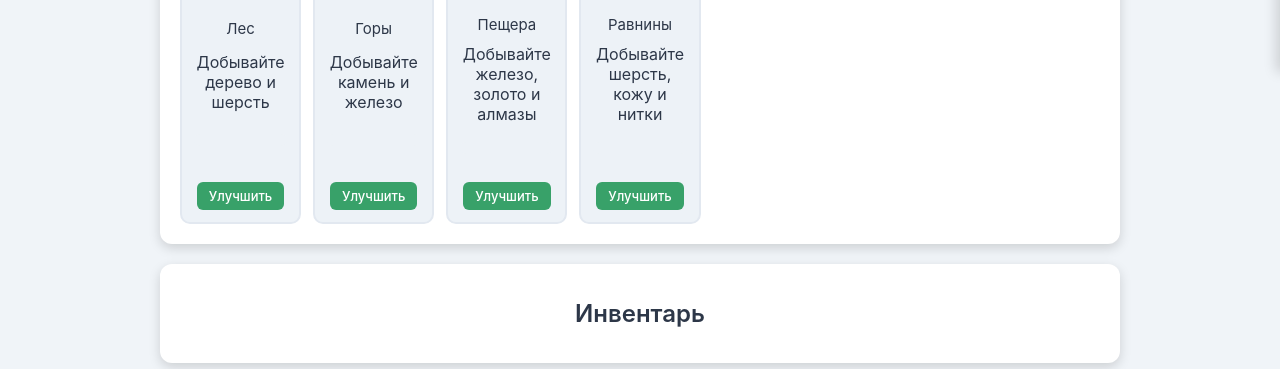
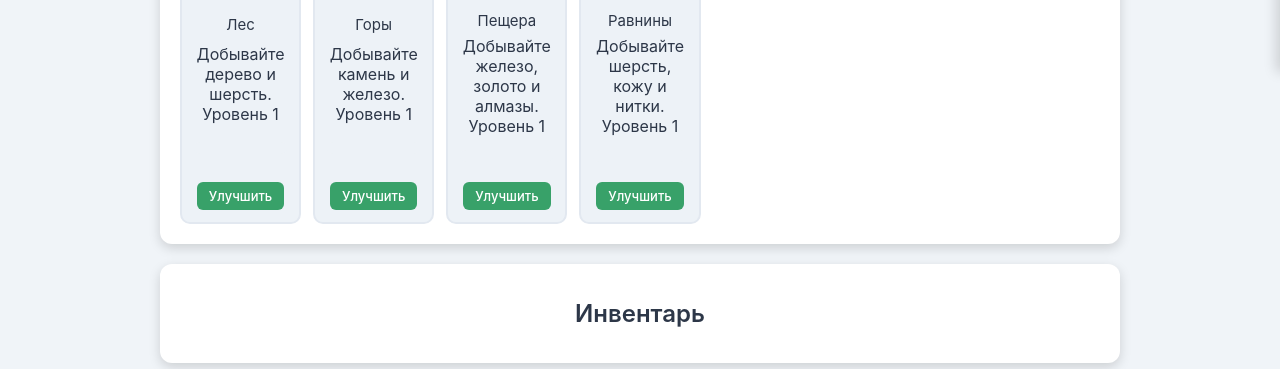
Before and after one commit to koctz34/Craft-Master, a plain HTML site: page index.html in a window 1280 px wide. Shown: the part 728-1097 px from the top of the page. Drawn offline with Linux system fonts and the light colour scheme.

Commit message:
Update index.html

```diff
--- a/index.html
+++ b/index.html
@@ -369,10 +369,10 @@
         let inventory = [];
         let craftingGrid = [null, null, null, null];
         let miningAreas = [
-            { id: 'forest', name: 'Лес', icon: '🌲', description: 'Добывайте дерево и шерсть', level: 1, cooldown: 0, progress: 0, cost: [{ id: 'axe', count: 1 }, { id: 'wood', count: 5 }], yields: [{ id: 'wood', chance: 80, min: 1, max: 3 }, { id: 'wool', chance: 20, min: 1, max: 1 }] },
-            { id: 'mountain', name: 'Горы', icon: '⛰️', description: 'Добывайте камень и железо', level: 1, cooldown: 0, progress: 0, cost: [{ id: 'pickaxe', count: 1 }, { id: 'stone', count: 5 }], yields: [{ id: 'stone', chance: 75, min: 1, max: 3 }, { id: 'iron', chance: 25, min: 1, max: 1 }] },
-            { id: 'cave', name: 'Пещера', icon: '🕳️', description: 'Добывайте железо, золото и алмазы', level: 1, cooldown: 0, progress: 0, cost: [{ id: 'pickaxe', count: 1 }, { id: 'iron', count: 5 }], yields: [{ id: 'iron', chance: 70, min: 1, max: 2 }, { id: 'gold', chance: 20, min: 1, max: 1 }, { id: 'diamond', chance: 10, min: 1, max: 1 }] },
-            { id: 'plains', name: 'Равнины', icon: '🌄', description: 'Добывайте шерсть, кожу и нитки', level: 1, cooldown: 0, progress: 0, cost: [{ id: 'shovel', count: 1 }, { id: 'wool', count: 5 }], yields: [{ id: 'wool', chance: 60, min: 1, max: 2 }, { id: 'leather', chance: 30, min: 1, max: 2 }, { id: 'string', chance: 10, min: 1, max: 3 }] }
+            { id: 'forest', name: 'Лес', icon: '🌲', description: 'Добывайте дерево и шерсть. Уровень 1', level: 1, cooldown: 0, progress: 0, level: 1, cost: [{ id: 'axe', count: 1 }, { id: 'wood', count: 5 }], yields: [{ id: 'wood', chance: 80, min: 1, max: 3 }, { id: 'wool', chance: 20, min: 1, max: 1 }] },
+            { id: 'mountain', name: 'Горы', icon: '⛰️', description: 'Добывайте камень и железо. Уровень 1', level: 1, cooldown: 0, progress: 0, level: 1, cost: [{ id: 'pickaxe', count: 1 }, { id: 'stone', count: 5 }], yields: [{ id: 'stone', chance: 75, min: 1, max: 3 }, { id: 'iron', chance: 25, min: 1, max: 1 }] },
+            { id: 'cave', name: 'Пещера', icon: '🕳️', description: 'Добывайте железо, золото и алмазы. Уровень 1', level: 1, cooldown: 0, progress: 0, level: 1, cost: [{ id: 'pickaxe', count: 1 }, { id: 'iron', count: 5 }], yields: [{ id: 'iron', chance: 70, min: 1, max: 2 }, { id: 'gold', chance: 20, min: 1, max: 1 }, { id: 'diamond', chance: 10, min: 1, max: 1 }] },
+            { id: 'plains', name: 'Равнины', icon: '🌄', description: 'Добывайте шерсть, кожу и нитки. Уровень 1', level: 1, cooldown: 0, progress: 0, level: 1, cost: [{ id: 'shovel', count: 1 }, { id: 'wool', count: 5 }], yields: [{ id: 'wool', chance: 60, min: 1, max: 2 }, { id: 'leather', chance: 30, min: 1, max: 2 }, { id: 'string', chance: 10, min: 1, max: 3 }] }
         ];
         let player = { level: 1, xp: 0, maxXp: 100, bonuses: { miningSpeed: 0, resourceYield: 0, craftingEfficiency: 0, xpGain: 0 } };
         const itemProperties = {
@@ -555,6 +555,11 @@
             clearStatus();
         };
         function mineResource(a) {
+	    if (player.level < a.level) {
+                notify(`Требуется уровень ${level} для добычи!`, 'error', { duration: 8000 });
+                return;
+            }
+
             if (a.cooldown > 0) {
                 notify('Подождите', 'loading');
                 return;
```
